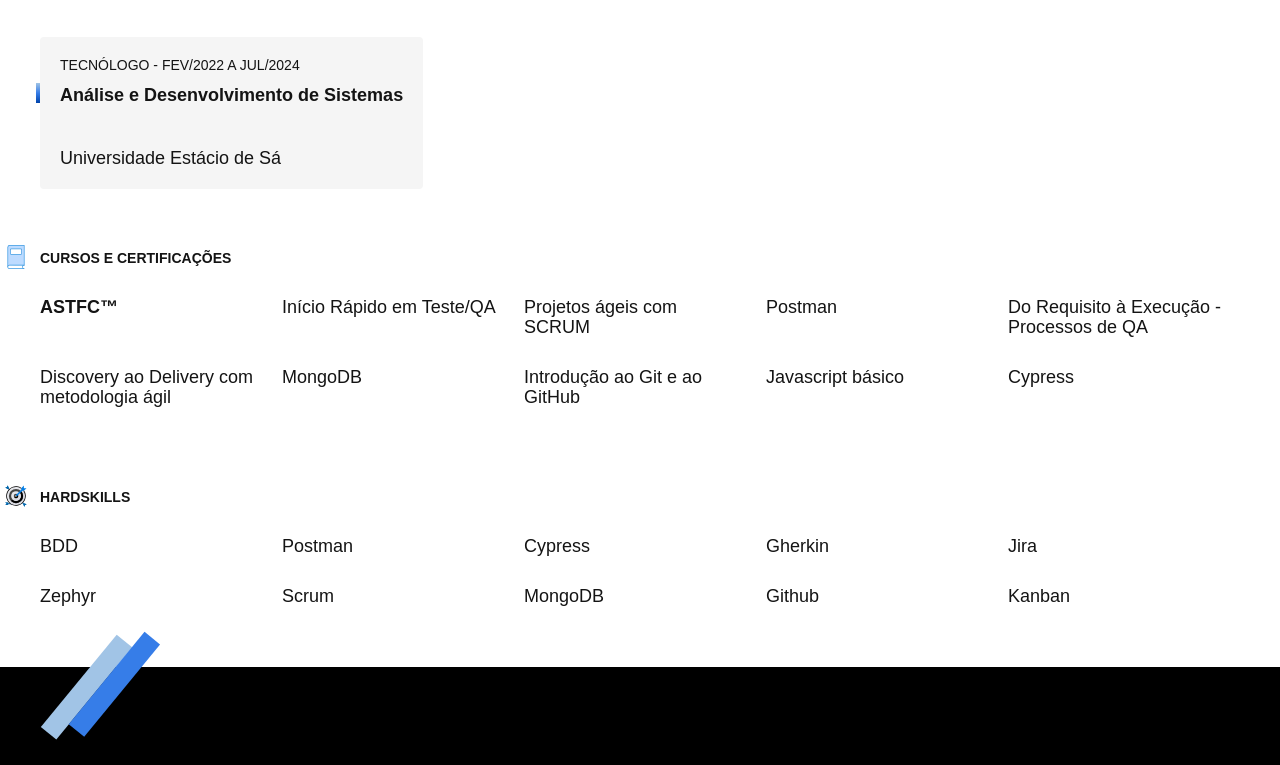
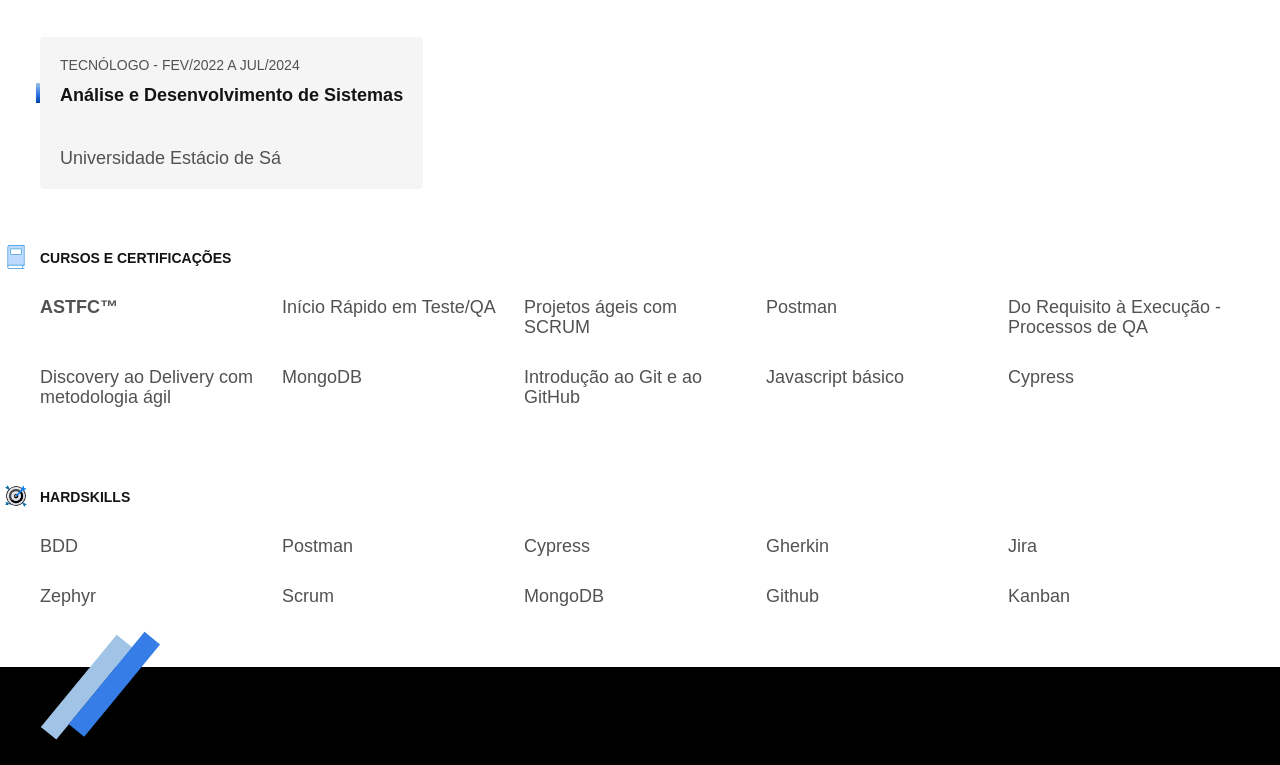
Before and after one commit to linconvinicius/Portfolio, a plain HTML site: page index.html in a window 1280 px wide. Shown: the part 1752-2517 px from the top of the page. Drawn offline with Linux system fonts and the light colour scheme.

Commit message:
update color

```diff
--- a/css/formacao.css
+++ b/css/formacao.css
@@ -65,7 +65,7 @@
 .faculdade-tipo {
     font-size: .875rem;
     text-transform: uppercase;
-    color: #141414;
+    color: #525252;
     margin-bottom: 10px;
 }
 
@@ -89,11 +89,12 @@
 
 .faculdade-instituicao {
     font-size: 1.125rem;
-    color: #141414;
+    color: #525252;
 }
 
 .cursos {
     margin-bottom: 60px;
+    color: #525252;
 }
 
 .formacao-extra h3 {
@@ -135,6 +136,7 @@
 
 .hardskills ul li {
     margin-right: 10px;
+    color: #525252
 }
 
 .formacao-extra li {
```
